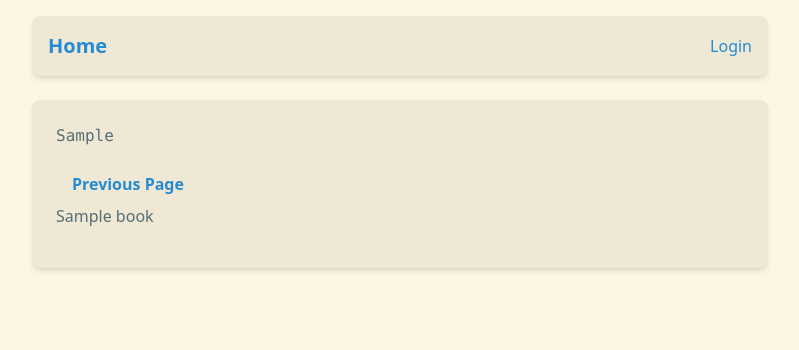
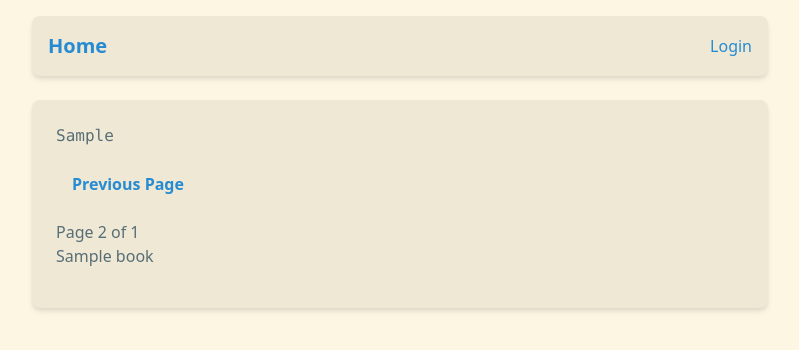
Before and after one commit to cubbK/ereader-swedish, a Django app: template ereader/templates/ereader/reader.html in a window 1280 px wide. Shown: the top 350 px of the page, without its empty margins (240-1039 px from the left). Run offline with Django 4.2, Linux system fonts and the light colour scheme; the template is opened without the code that fills it: most values are stand-ins (such as "Sample title", 1, 10 or a date in 2020); data that the repository does not hold is empty.

Commit message:
add page indicator for current chunk in reader

```diff
--- a/ereader/templates/ereader/reader.html
+++ b/ereader/templates/ereader/reader.html
@@ -25,6 +25,9 @@
   </button>
   {% endif %}
 </div>
+<div class="mt-4">
+  <p>Page {{ chunk_id|add:1 }} of {{ book.text_chunks|length }}</p>
+</div>
 {% if chunk_id != 0 %}
 <h1 class="break-words mb-4">{{ book.title }}</h1>
 {% endif %} {% endblock %}
```
